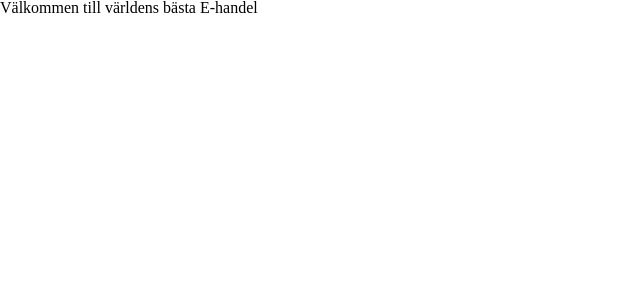
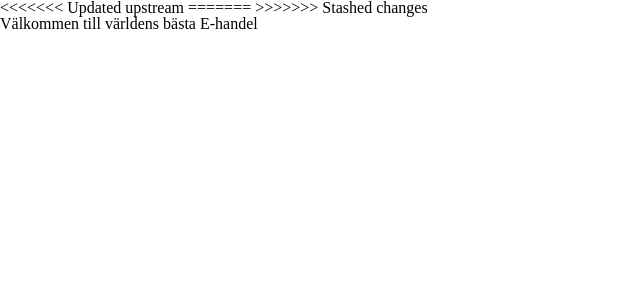
Before and after one commit to ErikElmehed/test_handel, a PHP site: page / in a window 1280 px wide. Shown: the top 300 px of the page, without its empty margins (0-640 px from the left). Run offline with PHP 8.4, Linux system fonts and the light colour scheme.

Commit message:
conflict solved

```diff
--- a/header.php
+++ b/header.php
@@ -1,8 +1,17 @@
 <html>
 <head>
 	<title>E-handel</title>
+<<<<<<< Updated upstream
 	<link rel="stylesheet" type="text/css" href="css/style.css">
 	<meta charset="UTF-8">
 
+=======
+
+	<link rel="stylesheet" type="text/css" href="css/style.css">
+
+	<meta charset="UTF-8">
+
+
+>>>>>>> Stashed changes
 </head>
 <body>
```
